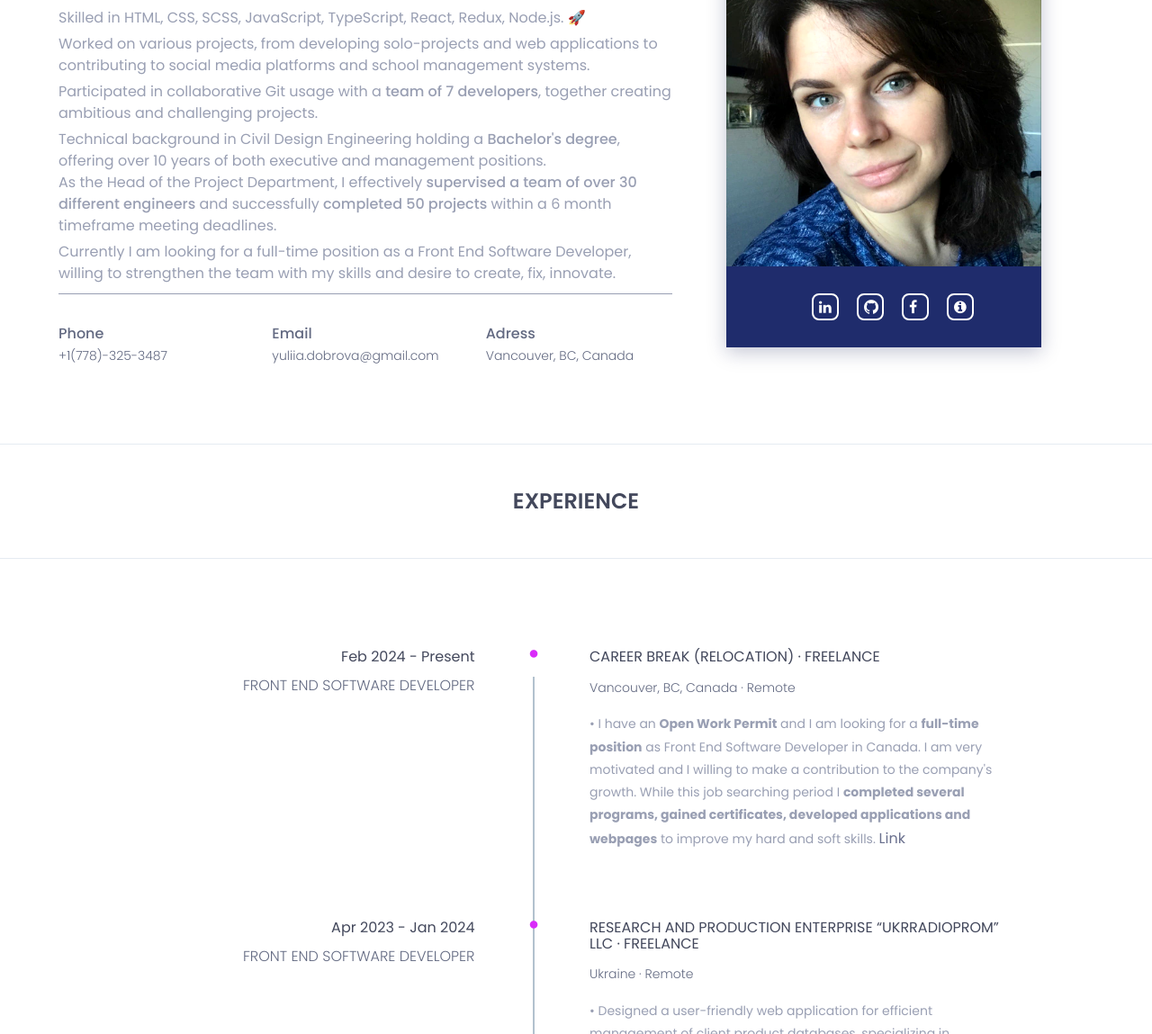
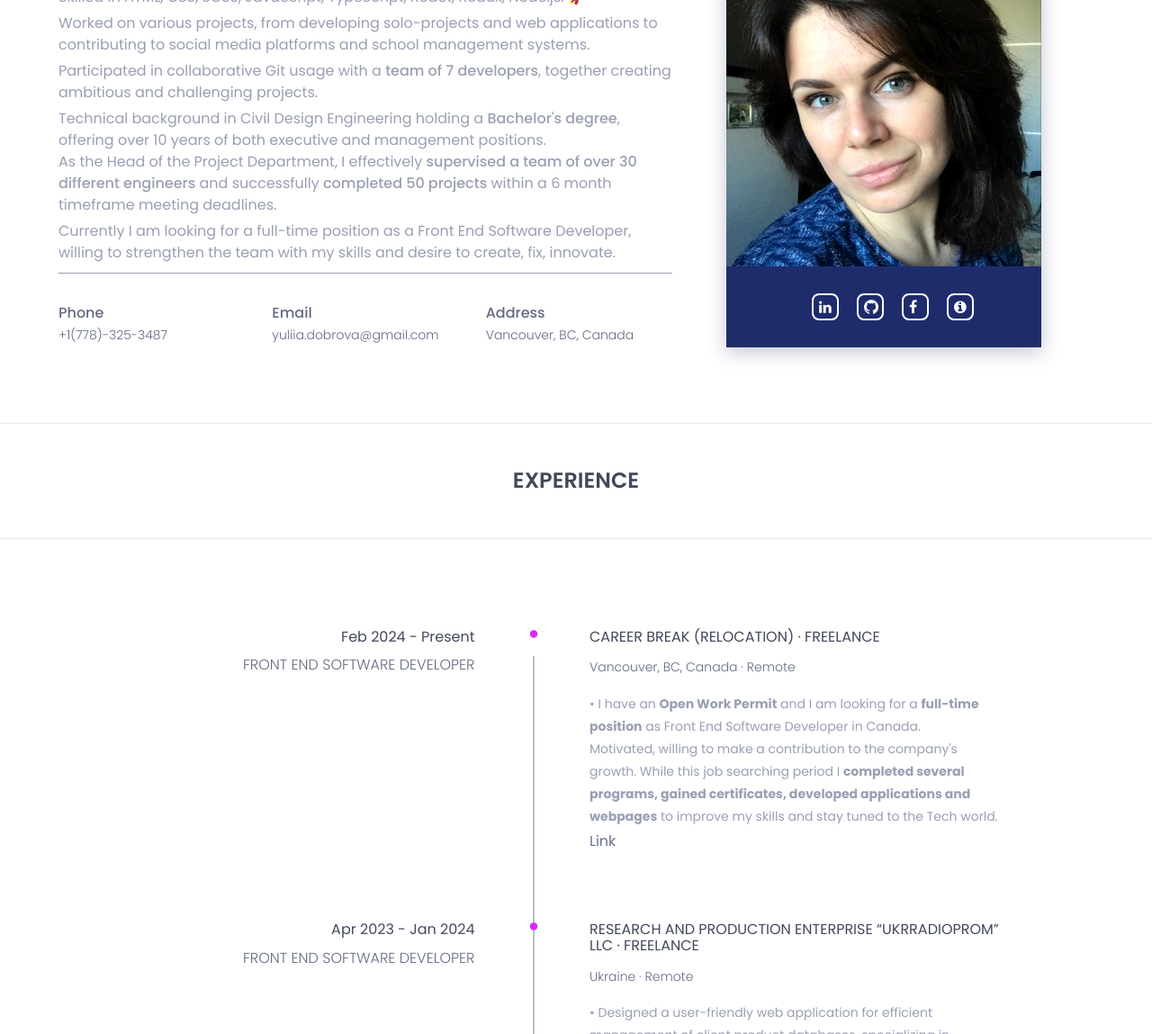
Before and after one commit to YuliaDobrova/yuliiadobrova-resume, a plain HTML site: page index.html in a window 1280 px wide. Shown: the part 1302-2451 px from the top of the page at 90% size. Drawn offline with nearby package versions, Linux system fonts and the light colour scheme; files whose address does not match are found by name.

Commit message:
small grammar fix

```diff
--- a/index.html
+++ b/index.html
@@ -132,7 +132,6 @@
                     of over <strong>5 years</strong> in application and website
                     development.
                   </h3>
-                  щ
                   <p>
                     Skilled in HTML, CSS, SCSS, JavaScript, TypeScript, React,
                     Redux, Node.js. 🚀
@@ -180,7 +179,7 @@
                     </div>
                     <div class="col-sm-4">
                       <div class="single-about-add-info">
-                        <h3>adress</h3>
+                        <h3>address</h3>
                         <p>Vancouver, BC, Canada</p>
                       </div>
                     </div>
@@ -276,8 +275,8 @@
                               • I have an <strong>Open Work Permit</strong> and
                               I am looking for a
                               <strong>full-time position</strong> as Front End
-                              Software Developer in Canada. I am very motivated
-                              and I willing to make a contribution to the
+                              Software Developer in Canada. <br />
+                              Motivated, willing to make a contribution to the
                               company's growth. While this job searching period
                               I
                               <strong
@@ -285,7 +284,8 @@
                                 certificates, developed applications and
                                 webpages</strong
                               >
-                              to improve my hard and soft skills.
+                              to improve my skills and stay tuned to the Tech
+                              world.
                               <a
                                 href="https://scott-marsden.netlify.app/"
                                 target="_blank"
```
Also changed, not shown: images/portfolio/small-apps.jpg, 2 other files.
